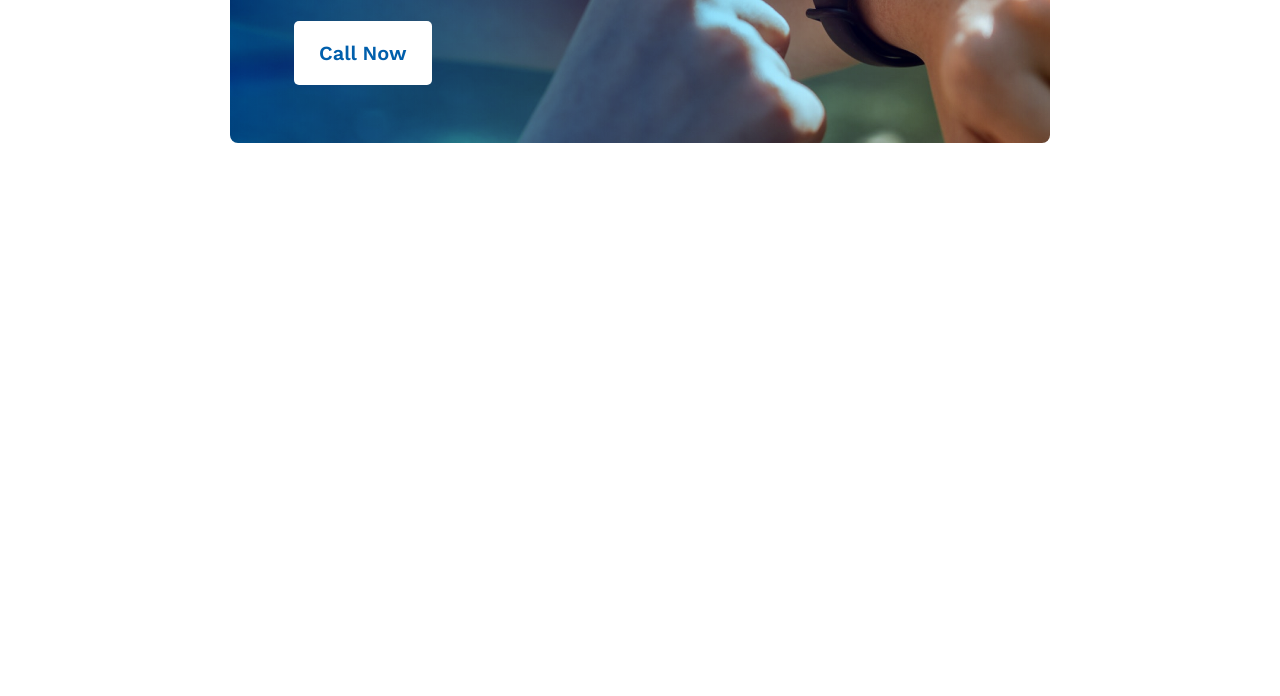
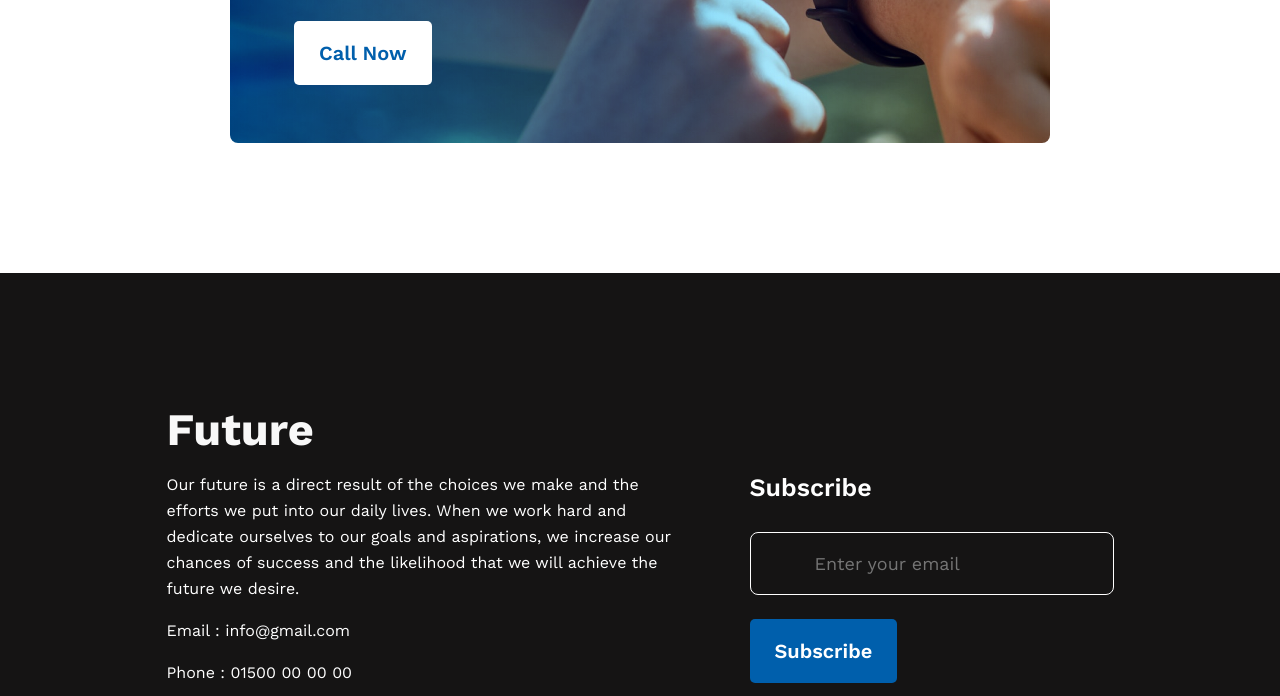
Before and after one commit to omorfarukmahfuj/new-year-new-mission, a plain HTML site: page index.html in a window 1280 px wide. Shown: the part 2346-3042 px from the top of the page. Before the commit the page ends 2619 px from the top, so only its background shows below. Drawn offline with nearby package versions, Linux system fonts and the light colour scheme.

Commit message:
added footer

```diff
--- a/index.html
+++ b/index.html
@@ -95,8 +95,8 @@
             </div>
         </section>
 
-        <!-- Contact Section -->
-        <section class="contact-section">
+        <!-- Call Now Section -->
+        <section class="call-now-section">
             <div>
                 <h2>Always keep a positive <br>mindset</h2>
                 <button class="btn-primary">Call Now</button>
@@ -107,6 +107,26 @@
 
     <!-- Footer Start -->
     <footer>
+        <div class="footer-info">
+            <h2>Future</h2>
+            <p>Our future is a direct result of the choices we make and the efforts we put into our daily lives. When we
+                work hard and dedicate ourselves to our goals and aspirations, we increase our chances of success and
+                the likelihood that we will achieve the future we desire.</p>
+            <p>Email : info@gmail.com</p>
+            <p>Phone : 01500 00 00 00</p>
+            <div class="social-links">
+                <a href=""><img src="images/icons/fb.png" alt=""></a>
+                <a href=""><img src="images/icons/twitter.png" alt=""></a>
+                <a href=""><img src="images/icons/youtube.png" alt=""></a>
+            </div>
+        </div>
+
+        <div class="subscribe">
+            <p>Subscribe</p>
+            <input type="email" name="" id="" placeholder="Enter your email">
+            <br>
+            <button class="btn-secondary">Subscribe</button>
+        </div>
 
     </footer>
 </body>
--- a/styles/style.css
+++ b/styles/style.css
@@ -22,6 +22,18 @@
     font-weight: 600;
     font-size: 20px;
     color: #005FAC;
+    margin-top: 24px;
+}
+
+
+.btn-secondary {
+    background-color: #005FAC;
+    padding: 20px 25px;
+    border: none;
+    border-radius: 5px;
+    font-weight: 600;
+    font-size: 20px;
+    color: #ffffff;
     margin-top: 24px;
 }
 
@@ -103,8 +115,8 @@ header {
     margin: 24px auto 16px;
 }
 
-/* Contact Styles */
-.contact-section {
+/* Call Styles */
+.call-now-section {
     height: 300px;
     margin: 130px 230px;
     background-image: url(../images/watch.png), linear-gradient(90deg, #005FAC 0%, rgba(0, 95, 172, 0) 100%);
@@ -113,12 +125,59 @@ header {
     background-repeat: no-repeat;
 }
 
-.contact-section div {
+.call-now-section div {
     padding: 60px 64px;
 }
 
-.contact-section h2 {
+.call-now-section h2 {
     font-weight: 700;
     font-size: 40px;
     color: #FFFFFF;
 }
+
+/* Footer Styles */
+footer {
+    display: flex;
+    justify-content: space-around;
+    align-items: center;
+    background-color: #151414;
+    color: #ffffff;
+    padding: 130px;
+}
+
+.footer-info {
+    width: 50%;
+}
+
+.footer-info h2 {
+    font-weight: 700;
+    font-size: 45px;
+    color: #F8F8F8;
+    margin-bottom: 16px;
+}
+
+.footer-info p {
+    font-weight: 400;
+    font-size: 16px;
+    line-height: 26px;
+    margin-bottom: 16px;
+}
+
+.social-links a {
+    margin-right: 18px;
+}
+
+.subscribe p {
+    font-weight: 600;
+    font-size: 25px;
+}
+
+.subscribe input {
+    border: 1px solid #FFFFFF;
+    border-radius: 8px;
+    background-color: #ffffff00;
+    color: #ffffff;
+    padding: 20px 64px 20px;
+    margin-top: 30px;
+    font-size: 18px;
+}
```
